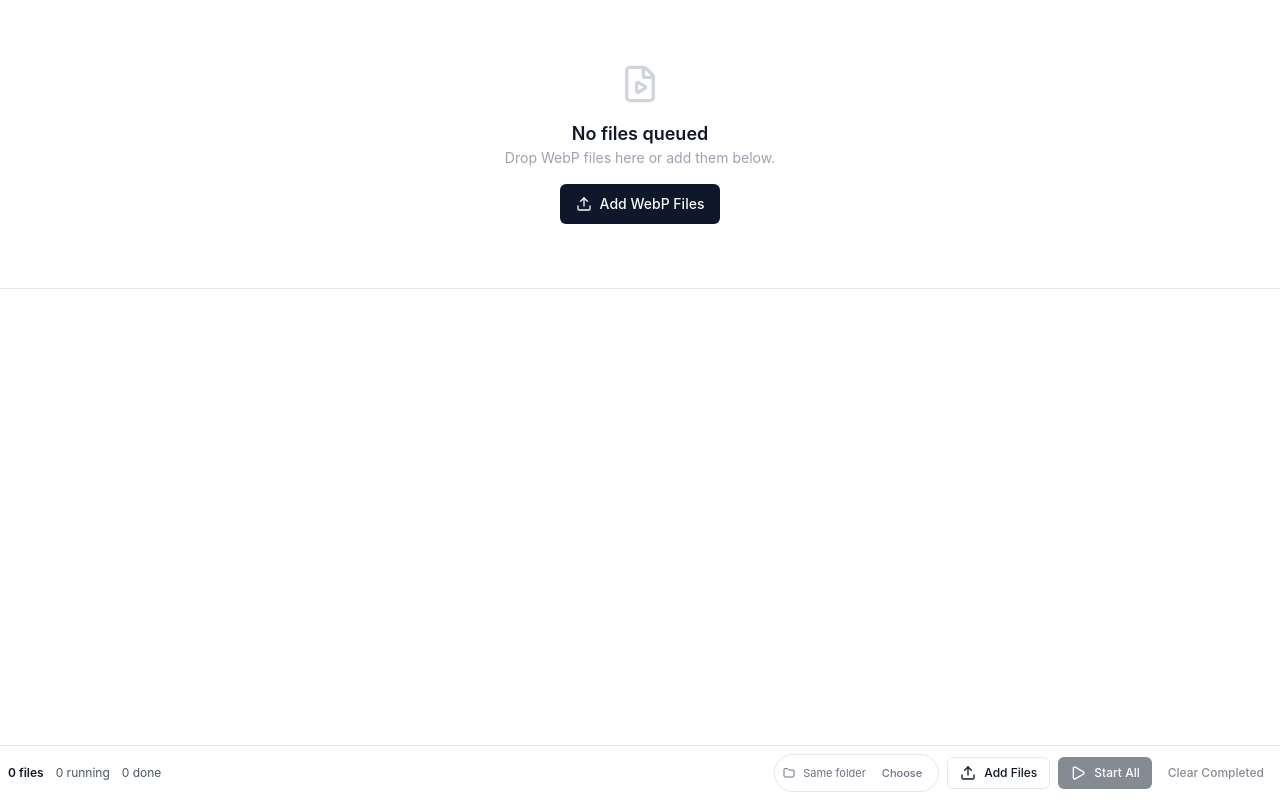
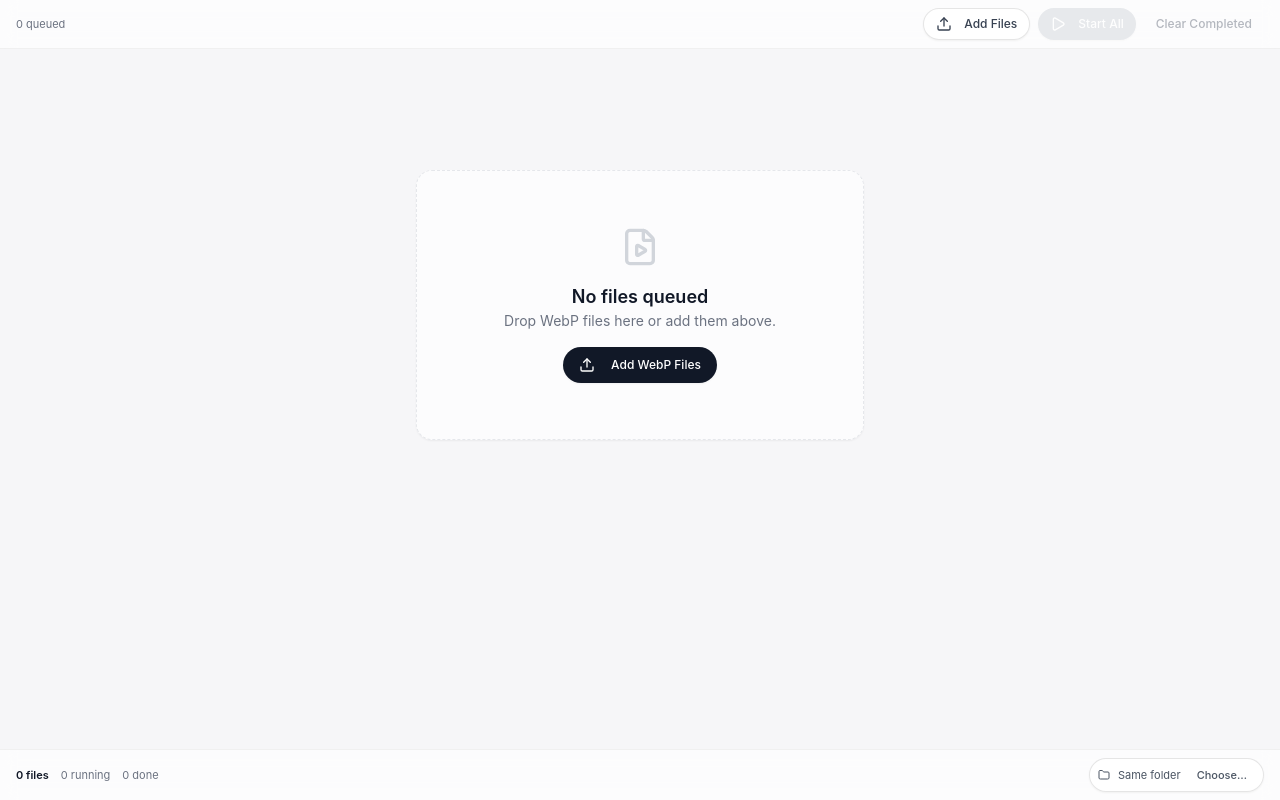
Before and after one commit to Panther-Cub/shift, a React (Vite) app: page / in a window 1280 px wide. Built offline with nearby package versions, Linux system fonts and the light colour scheme.

Commit message:
Refactor VideoConverter component and enhance UI elements

```diff
--- a/src/App.css
+++ b/src/App.css
@@ -65,5 +65,8 @@
   }
   body {
     @apply bg-background text-foreground;
+    -webkit-font-smoothing: antialiased;
+    -moz-osx-font-smoothing: grayscale;
+    text-rendering: optimizeLegibility;
   }
 }
--- a/src/features/converter/components/VideoConverter.tsx
+++ b/src/features/converter/components/VideoConverter.tsx
@@ -41,6 +41,17 @@
   quality: 'high',
   fps: null,
 };
+const QUALITY_OPTIONS: { value: QualityPreset; label: string }[] = [
+  { value: 'high', label: 'High' },
+  { value: 'balanced', label: 'Balanced' },
+  { value: 'small', label: 'Small' },
+];
+const FPS_OPTIONS: { value: number | null; label: string }[] = [
+  { value: null, label: 'Original' },
+  { value: 24, label: '24' },
+  { value: 30, label: '30' },
+  { value: 60, label: '60' },
+];
 
 export function VideoConverter() {
   const [jobs, setJobs] = useState<JobItem[]>([]);
@@ -238,7 +249,7 @@
       size: 300,
       cell: ({ row }) => (
         <div className="min-w-0">
-          <p className="truncate text-xs font-semibold text-gray-900 dark:text-gray-100">{row.original.name}</p>
+          <p className="truncate text-[12px] font-semibold text-gray-900 dark:text-gray-100">{row.original.name}</p>
           <p className="truncate text-[11px] text-gray-400 dark:text-neutral-500">{row.original.path}</p>
         </div>
       ),
@@ -252,13 +263,13 @@
         return (
           <div className="space-y-1 text-[11px]">
             {job.status === 'success' && (
-              <span className="flex items-center gap-1 font-semibold text-emerald-700 dark:text-emerald-500">
+              <span className="flex items-center gap-1 font-semibold text-emerald-700 dark:text-emerald-400">
                 <CheckCircle2 className="h-3 w-3" />
                 Done
               </span>
             )}
             {job.status === 'error' && (
-              <span className="flex items-center gap-1 font-semibold text-rose-700 dark:text-rose-500">
+              <span className="flex items-center gap-1 font-semibold text-rose-600 dark:text-rose-400">
                 <AlertCircle className="h-3 w-3" />
                 Failed
               </span>
@@ -280,29 +291,37 @@
     {
       header: 'Quality',
       id: 'quality',
-      size: 90,
+      size: 120,
       cell: ({ row }) => (
+        <div className="relative inline-flex w-full max-w-[140px] items-center">
           <select
-          className="h-7 w-full rounded-md border border-gray-200 dark:border-neutral-700 bg-white dark:bg-neutral-800 text-gray-900 dark:text-gray-100 px-2 text-[11px]"
+            className="h-8 w-full appearance-none rounded-lg border border-black/10 bg-white px-3 pr-7 text-[12px] font-medium text-gray-800 shadow-sm outline-none transition hover:bg-gray-50 focus:ring-2 focus:ring-black/10 dark:border-white/10 dark:bg-neutral-900 dark:text-gray-100 dark:hover:bg-neutral-800 dark:focus:ring-white/10"
             value={row.original.options.quality}
             onChange={(event) =>
               updateJobOptions(row.original.id, { quality: event.target.value as QualityPreset })
             }
             disabled={row.original.status === 'converting'}
           >
-          <option value="high">High</option>
-          <option value="balanced">Balanced</option>
-          <option value="small">Small</option>
+            {QUALITY_OPTIONS.map(option => (
+              <option key={option.value} value={option.value}>
+                {option.label}
+              </option>
+            ))}
           </select>
+          <span className="pointer-events-none absolute right-2 text-[10px] text-gray-500 dark:text-neutral-400">
+            ▾
+          </span>
+        </div>
       ),
     },
     {
       header: 'FPS',
       id: 'fps',
-      size: 80,
+      size: 120,
       cell: ({ row }) => (
+        <div className="relative inline-flex w-full max-w-[140px] items-center">
           <select
-          className="h-7 w-full rounded-md border border-gray-200 dark:border-neutral-700 bg-white dark:bg-neutral-800 text-gray-900 dark:text-gray-100 px-2 text-[11px]"
+            className="h-8 w-full appearance-none rounded-lg border border-black/10 bg-white px-3 pr-7 text-[12px] font-medium text-gray-800 shadow-sm outline-none transition hover:bg-gray-50 focus:ring-2 focus:ring-black/10 dark:border-white/10 dark:bg-neutral-900 dark:text-gray-100 dark:hover:bg-neutral-800 dark:focus:ring-white/10"
             value={row.original.options.fps ?? 'auto'}
             onChange={(event) => {
               const value = event.target.value;
@@ -315,23 +334,27 @@
             <option value="30">30 fps</option>
             <option value="60">60 fps</option>
           </select>
+          <span className="pointer-events-none absolute right-2 text-[10px] text-gray-500 dark:text-neutral-400">
+            ▾
+          </span>
+        </div>
       ),
     },
     {
       header: 'Actions',
       id: 'actions',
-      size: 140,
+      size: 160,
       cell: ({ row }) => {
         const job = row.original;
         const logPath = extractLogPath(job.error);
         return (
-          <div className="flex flex-wrap items-center gap-1">
+          <div className="flex w-full items-center gap-1">
             <Button
               variant="default"
               size="sm"
               onClick={() => handleConvertJob(job)}
               disabled={job.status === 'converting'}
-              className="h-7 px-2 text-[11px]"
+              className="h-7 rounded-full bg-gray-900 px-2 text-[11px] text-white hover:bg-black disabled:bg-gray-300 dark:bg-white dark:text-gray-900 dark:hover:bg-gray-200"
             >
               {job.status === 'converting' ? 'Running' : 'Convert'}
             </Button>
@@ -340,7 +363,7 @@
                 variant="ghost"
                 size="sm"
                 onClick={() => revealItemInDir(job.outputPath!)}
-                className="h-7 px-2 text-[11px]"
+                className="h-7 rounded-full px-2 text-[11px] text-gray-600 hover:bg-black/5 dark:text-neutral-300 dark:hover:bg-white/10"
               >
                 Reveal
               </Button>
@@ -350,7 +373,7 @@
                 variant="ghost"
                 size="sm"
                 onClick={() => handleOpenPath(logPath)}
-                className="h-7 px-2 text-[11px]"
+                className="h-7 rounded-full px-2 text-[11px] text-gray-600 hover:bg-black/5 dark:text-neutral-300 dark:hover:bg-white/10"
               >
                 Log
               </Button>
@@ -359,7 +382,7 @@
               variant="ghost"
               size="sm"
               onClick={() => handleRemoveJob(job.id)}
-              className="h-7 w-7 p-0"
+              className="ml-auto h-7 w-7 rounded-full p-0 text-gray-500 hover:bg-black/5 dark:text-neutral-300 dark:hover:bg-white/10"
             >
               <Trash2 className="h-4 w-4" />
             </Button>
@@ -384,36 +407,74 @@
 
   return (
     <div
-      className="min-h-screen bg-white dark:bg-neutral-900 text-gray-900 dark:text-gray-100 overflow-x-hidden"
+      className="min-h-screen bg-[#f6f6f8] dark:bg-neutral-950 text-gray-900 dark:text-gray-100 overflow-x-hidden"
       style={{ fontFamily: '"SF Pro Display", "SF Pro Text", "Helvetica Neue", sans-serif' }}
     >
-      <div className="flex min-h-screen w-full flex-col pb-20">
-        <section className="flex-1 overflow-y-auto">
+      <div className="flex min-h-screen w-full flex-col pb-16">
+        <header className="sticky top-0 z-30 border-b border-black/5 dark:border-white/10 bg-white/70 dark:bg-neutral-900/70 backdrop-blur">
+          <div className="flex flex-wrap items-center justify-between gap-3 px-4 py-2">
+            <div className="flex items-center gap-3">
+              <p className="text-[11px] text-gray-500 dark:text-neutral-400">{stats.total} queued</p>
+            </div>
+            <div className="flex flex-wrap items-center gap-2">
+              <Button
+                variant="outline"
+                onClick={handleSelectFile}
+                className="h-8 rounded-full border-black/10 bg-white/80 px-3 text-xs text-gray-700 shadow-sm hover:bg-white dark:border-white/10 dark:bg-neutral-900 dark:text-gray-100 dark:hover:bg-neutral-800"
+              >
+                <Upload className="mr-1 h-3.5 w-3.5" />
+                Add Files
+              </Button>
+              <Button
+                onClick={handleStartAll}
+                disabled={batchRunning || jobs.length === 0}
+                className="h-8 rounded-full bg-gray-900 px-3 text-xs text-white shadow-sm hover:bg-black disabled:bg-gray-300 dark:bg-white dark:text-gray-900 dark:hover:bg-gray-200"
+              >
+                <Play className="mr-1 h-3.5 w-3.5" />
+                {batchRunning ? 'Running...' : 'Start All'}
+              </Button>
+              <Button
+                variant="ghost"
+                className="h-8 rounded-full px-3 text-xs text-gray-500 hover:bg-black/5 dark:text-neutral-300 dark:hover:bg-white/10"
+                onClick={handleClearCompleted}
+                disabled={jobs.length === 0}
+              >
+                Clear Completed
+              </Button>
+            </div>
+          </div>
+        </header>
+        <section className="flex-1 overflow-y-auto px-4 pb-6 pt-4">
           {jobs.length === 0 ? (
-            <div className="flex h-full flex-col items-center justify-center gap-4 border-b border-gray-200 dark:border-neutral-700 py-16 text-center">
+            <div className="flex min-h-[60vh] items-center justify-center">
+              <div className="flex w-full max-w-md flex-col items-center justify-center gap-4 rounded-2xl border border-dashed border-gray-200 bg-white/70 px-6 py-14 text-center shadow-sm dark:border-white/10 dark:bg-neutral-900/60">
                 <FileVideo className="h-10 w-10 text-gray-300 dark:text-neutral-600" />
                 <div>
                   <p className="text-lg font-semibold">No files queued</p>
-                <p className="text-sm text-gray-400 dark:text-neutral-500">Drop WebP files here or add them below.</p>
+                  <p className="text-sm text-gray-500 dark:text-neutral-400">Drop WebP files here or add them above.</p>
                 </div>
-              <Button onClick={handleSelectFile} className="gap-2">
-                <Upload className="h-4 w-4" />
+                <Button
+                  onClick={handleSelectFile}
+                  className="h-9 rounded-full bg-gray-900 px-4 text-xs text-white shadow-sm hover:bg-black dark:bg-white dark:text-gray-900 dark:hover:bg-gray-200"
+                >
+                  <Upload className="mr-2 h-4 w-4" />
                   Add WebP Files
                 </Button>
               </div>
+            </div>
           ) : (
-            <div className="border-y border-gray-200 dark:border-neutral-700 overflow-x-hidden">
-              <table className="w-full table-fixed text-left text-xs">
+            <div className="overflow-hidden rounded-2xl border border-black/5 bg-white/80 shadow-sm dark:border-white/10 dark:bg-neutral-900/70">
+              <table className="w-full table-fixed text-left text-[12px]">
                 <colgroup>
                   {table.getAllLeafColumns().map(column => (
                     <col key={column.id} style={{ width: column.getSize() }} />
                   ))}
                 </colgroup>
-                <thead className="sticky top-0 z-10 bg-gray-50 dark:bg-neutral-800 text-[10px] uppercase tracking-wide text-gray-500 dark:text-neutral-400">
+                <thead className="sticky top-0 z-10 bg-white/90 text-[11px] font-medium text-gray-500 backdrop-blur dark:bg-neutral-900/80 dark:text-neutral-400">
                   {table.getHeaderGroups().map(headerGroup => (
-                    <tr key={headerGroup.id} className="border-b border-gray-200 dark:border-neutral-700">
+                    <tr key={headerGroup.id} className="border-b border-black/5 dark:border-white/10">
                       {headerGroup.headers.map(header => (
-                        <th key={header.id} className="px-2 py-2 font-semibold">
+                        <th key={header.id} className="px-3 py-2 font-medium">
                           {header.isPlaceholder
                             ? null
                             : flexRender(header.column.columnDef.header, header.getContext())}
@@ -423,10 +484,10 @@
                   ))}
                 </thead>
                 <tbody>
-                  {table.getRowModel().rows.map((row, index) => (
-                    <tr key={row.id} className={index % 2 === 0 ? 'bg-white dark:bg-neutral-900' : 'bg-gray-50/60 dark:bg-neutral-800/60'}>
+                  {table.getRowModel().rows.map((row) => (
+                    <tr key={row.id} className="border-b border-black/5 last:border-b-0 hover:bg-gray-50/80 dark:border-white/5 dark:hover:bg-white/5">
                       {row.getVisibleCells().map(cell => (
-                        <td key={cell.id} className="px-2 py-2 align-top">
+                        <td key={cell.id} className="px-3 py-3 align-top">
                           {flexRender(cell.column.columnDef.cell, cell.getContext())}
                         </td>
                       ))}
@@ -440,43 +501,35 @@
       </div>
 
       {isDragging && (
-        <div className="pointer-events-none fixed inset-0 flex items-center justify-center bg-white/80 dark:bg-neutral-900/80 text-sm text-gray-500 dark:text-neutral-400">
+        <div className="pointer-events-none fixed inset-0 z-40 flex items-center justify-center bg-white/70 text-sm text-gray-600 backdrop-blur dark:bg-neutral-900/70 dark:text-neutral-300">
+          <div className="rounded-2xl border border-dashed border-gray-300 bg-white/90 px-8 py-6 text-sm shadow-sm dark:border-white/20 dark:bg-neutral-900/90">
             Drop files to add them to the queue
+          </div>
         </div>
       )}
 
-      <div className="fixed bottom-0 left-0 right-0 border-t border-gray-200 dark:border-neutral-700 bg-white dark:bg-neutral-900">
-          <div className="flex w-full flex-wrap items-center justify-between gap-2 px-2 py-2">
-            <div className="flex flex-wrap items-center gap-3 text-xs text-gray-600 dark:text-neutral-400">
+      <div className="fixed bottom-0 left-0 right-0 border-t border-black/5 bg-white/70 backdrop-blur dark:border-white/10 dark:bg-neutral-900/70">
+        <div className="flex w-full flex-wrap items-center justify-between gap-3 px-4 py-2 text-[11px] text-gray-500 dark:text-neutral-400">
+          <div className="flex flex-wrap items-center gap-3">
             <span className="font-semibold text-gray-900 dark:text-gray-100">{stats.total} files</span>
             <span>{stats.running} running</span>
             <span>{stats.done} done</span>
           </div>
           <div className="flex flex-wrap items-center gap-2">
-              <div className="flex items-center gap-2 rounded-full border border-gray-200 dark:border-neutral-700 px-2 py-1 text-[11px] text-gray-500 dark:text-neutral-400">
+            <div className="flex items-center gap-2 rounded-full border border-black/10 bg-white/80 px-2 py-1 text-[11px] text-gray-600 shadow-sm dark:border-white/10 dark:bg-neutral-900 dark:text-neutral-300">
               <Folder className="h-3 w-3" />
-                <span className="max-w-[160px] truncate">
+              <span className="max-w-[180px] truncate">
                 {batchSettings.outputDir ? batchSettings.outputDir : 'Same folder'}
               </span>
-                <Button variant="ghost" size="sm" className="h-7 px-2 text-[11px] dark:text-gray-300 dark:hover:bg-neutral-800 dark:hover:text-gray-100" onClick={handleSelectOutputDir}>
-                  Choose
+              <Button
+                variant="ghost"
+                size="sm"
+                className="h-6 rounded-full px-2 text-[11px] text-gray-600 hover:bg-black/5 dark:text-neutral-300 dark:hover:bg-white/10"
+                onClick={handleSelectOutputDir}
+              >
+                Choose…
               </Button>
             </div>
-            <Button variant="outline" onClick={handleSelectFile} className="h-8 gap-2 px-3 text-xs dark:border-neutral-700 dark:bg-neutral-800 dark:text-gray-100 dark:hover:bg-neutral-700">
-              <Upload className="h-3 w-3" />
-              Add Files
-            </Button>
-            <Button
-              onClick={handleStartAll}
-              disabled={batchRunning || jobs.length === 0}
-              className="h-8 gap-2 px-3 text-xs dark:bg-blue-600 dark:hover:bg-blue-700 dark:text-white"
-            >
-              <Play className="h-3 w-3" />
-              {batchRunning ? 'Running batch...' : 'Start All'}
-            </Button>
-            <Button variant="ghost" className="h-8 px-2 text-xs dark:text-gray-300 dark:hover:bg-neutral-800 dark:hover:text-gray-100" onClick={handleClearCompleted} disabled={jobs.length === 0}>
-              Clear Completed
-            </Button>
           </div>
         </div>
       </div>
```
Also changed, not shown: src-tauri/tauri.conf.json (+5 -7 lines). Lines whose indentation alone changed are shown as unchanged.
